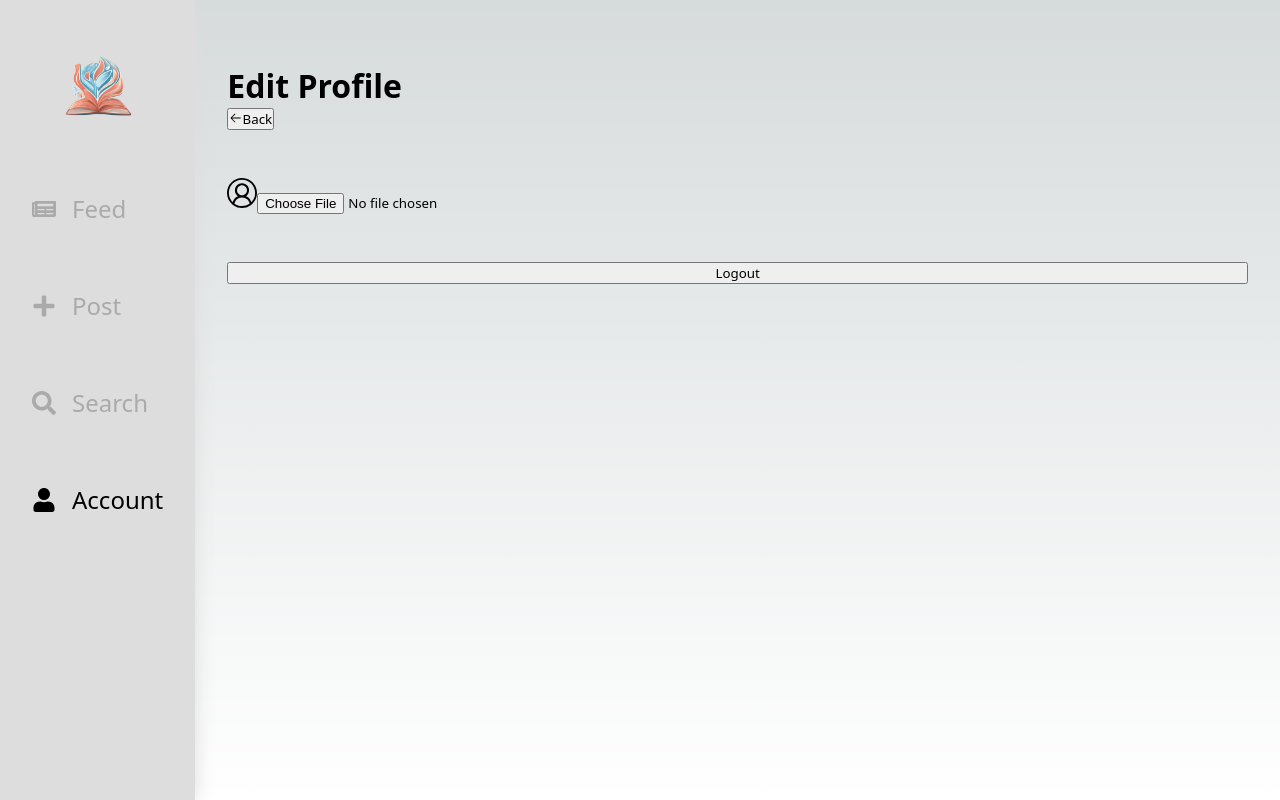
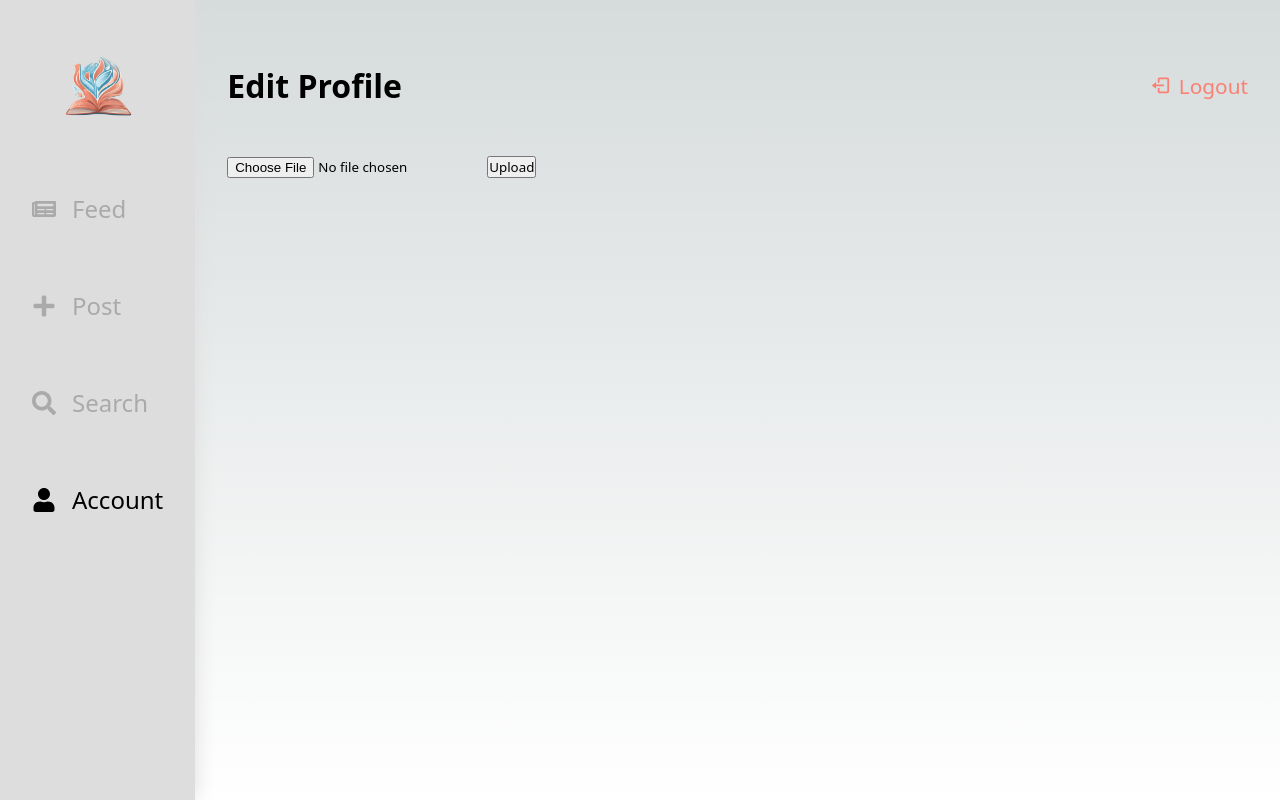
Before and after one commit to mlinder10/WordCatchingJournal, a Next.js app: page /account/edit in a window 1280 px wide. Built offline with nearby package versions, Linux system fonts and the light colour scheme; sample sign-in values are in the browser's storage.

Commit message:
adding image uploading

```diff
--- a/app/account/account.module.css
+++ b/app/account/account.module.css
@@ -32,6 +32,7 @@
   display: flex;
   gap: 1ch;
   font-size: .8rem;
+  color: var(--accent);
 }
 
 .stats {
@@ -40,8 +41,8 @@
   gap: 4rem;
 }
 
-.stats > div
-.profile-info-text .stats a {
+.stats > div,
+.stats a {
   display: flex;
   flex-direction: column;
   gap: 0.25rem;
--- a/app/account/edit/edit.module.css
+++ b/app/account/edit/edit.module.css
@@ -5,3 +5,19 @@
   flex-direction: column;
   gap: 3rem;
 }
+
+.header {
+  display: flex;
+  justify-content: space-between;
+}
+
+.logout {
+  background-color: transparent;
+  border: none;
+  color: var(--accent);
+  font-size: 1.3rem;
+  display: flex;
+  align-items: center;
+  gap: 0.5rem;
+  cursor: pointer;
+}
--- a/app/account/edit/page.tsx
+++ b/app/account/edit/page.tsx
@@ -1,15 +1,15 @@
 "use client";
 import { useRouter } from "next/navigation";
-import { VscArrowLeft } from "react-icons/vsc";
+import { BiLogOut } from "react-icons/bi";
 import styles from "./edit.module.css";
-import { useContext, useState } from "react";
+import { ChangeEvent, useContext, useState } from "react";
 import { UserContext } from "@/components/userProvider";
-import ProfileImage from "@/components/ProfileImage";
+import { User } from "@/config/types";
 
 export default function Edit() {
   const { user, setUser } = useContext(UserContext);
+  const [image, setImage] = useState<File | null>(null);
   const router = useRouter();
-  const [imageUrl, setImageUrl] = useState<string>(user?.profileImageUrl || "");
 
   function logout() {
     localStorage.removeItem("user");
@@ -17,25 +17,65 @@ export default function Edit() {
     router.push("/auth/login");
   }
 
+  function handleImageChange(e: ChangeEvent<HTMLInputElement>) {
+    if (!e.target.files) return;
+    const file = e.target.files[0];
+    setImage(file);
+  }
+
+  async function uploadImageToCloudinary() {
+    if (!image || !user) return;
+    try {
+      const url = `https://api.cloudinary.com/v1_1/${process.env.NEXT_PUBLIC_CLOUDINARY_CLOUD_NAME}/upload`;
+      const data = new FormData();
+      data.append("file", image);
+      data.append("upload_preset", "kfffjhdp");
+
+      const fetched = await fetch(url, {
+        method: "POST",
+        body: data,
+      });
+      const parsed = await fetched.json();
+      let newUser = new User(
+        user.uid,
+        user.email,
+        user.username,
+        user.password,
+        user.followers,
+        user.following,
+        parsed.secure_url
+      );
+      setUser(newUser);
+      await fetch("/api/user", {
+        method: "PATCH",
+        headers: {
+          "Content-Type": "application/json",
+        },
+        body: JSON.stringify({ user }),
+      });
+    } catch (err: any) {
+      console.error(err?.message);
+    }
+  }
+
   return (
     <main className={styles.main}>
-      <div>
+      <div className={styles.header}>
         <h1>Edit Profile</h1>
-        <button onClick={() => router.back()}>
-          <VscArrowLeft />
-          <span>Back</span>
+        <button className={styles.logout} onClick={logout}>
+          <BiLogOut />
+          <span>Logout</span>
         </button>
       </div>
       <div>
-        <ProfileImage url={imageUrl} />
         <input
           type="file"
           name="myImage"
           accept=".png, .jpg, .jpeg"
-          onChange={(e) => console.log(e.target.files)}
+          onChange={handleImageChange}
         />
+        <button onClick={uploadImageToCloudinary}>Upload</button>
       </div>
-      <button onClick={logout}>Logout</button>
     </main>
   );
 }
--- a/app/api/user/route.ts
+++ b/app/api/user/route.ts
@@ -3,7 +3,7 @@ import { User } from "@/config/types";
 import { NextRequest, NextResponse } from "next/server";
 
 export async function GET(request: NextRequest) {
-  const uid = request.headers.get("uid")
+  const uid = request.headers.get("uid");
   if (!uid) {
     return NextResponse.json({ message: "Missing uid" }, { status: 400 });
   }
@@ -18,3 +18,24 @@ export async function GET(request: NextRequest) {
     return NextResponse.json({ message: err?.message }, { status: 500 });
   }
 }
+
+export async function PATCH(request: NextRequest) {
+  const { user } = await request.json();
+  if (!user) {
+    return NextResponse.json({ message: "Missing user" }, { status: 400 });
+  }
+  try {
+    await client.execute({
+      sql: "update users set username = ?, password = ?, profileImageUrl = ? where uid = ?",
+      args: [user.username, user.password, user.profileImageUrl, user.uid],
+    });
+    await client.execute({
+      sql: "update posts set username = ?, profileImageUrl = ? where uid = ?",
+      args: [user.username, user.profileImageUrl, user.uid],
+    });
+    return NextResponse.json(user, { status: 200 });
+  } catch (err: any) {
+    console.error(err?.message);
+    return NextResponse.json({ message: err?.message }, { status: 500 });
+  }
+}
--- a/app/user/[uid]/user.module.css
+++ b/app/user/[uid]/user.module.css
@@ -42,6 +42,10 @@
   background-color: var(--accent);
   padding: .2rem .5rem;
   border-radius: 5px;
+  display: flex;
+  width: 100%;
+  justify-content: center;
+  align-items: center;
 }
 
 .stats {
--- a/config/db.ts
+++ b/config/db.ts
@@ -1,8 +1,8 @@
 import { createClient } from "@libsql/client";
 
 const client = createClient({
-    url: process.env.DATABASE_URL ?? "",
-    authToken: process.env.DATABASE_API_KEY ?? ""
+  url: process.env.DATABASE_URL ?? "",
+  authToken: process.env.DATABASE_API_KEY ?? "",
 });
 
-export default client
+export default client;
--- a/next.config.js
+++ b/next.config.js
@@ -1,4 +1,13 @@
 /** @type {import('next').NextConfig} */
-const nextConfig = {}
+const nextConfig = {
+  images: {
+    remotePatterns: [
+      {
+        protocol: "https",
+        hostname: "res.cloudinary.com",
+      },
+    ],
+  },
+};
 
-module.exports = nextConfig
+module.exports = nextConfig;
--- a/package.json
+++ b/package.json
@@ -11,6 +11,8 @@
   },
   "dependencies": {
     "@libsql/client": "^0.4.0-pre.2",
+    "cloudinary": "^1.41.0",
+    "fs": "^0.0.1-security",
     "next": "14.0.3",
     "react": "^18",
     "react-dom": "^18",
```
Also changed, not shown: app/page.tsx (+2 -10 lines), config/helpers.ts (+6 -10 lines), 1 other file (tests, documents, lock files or other folders).
